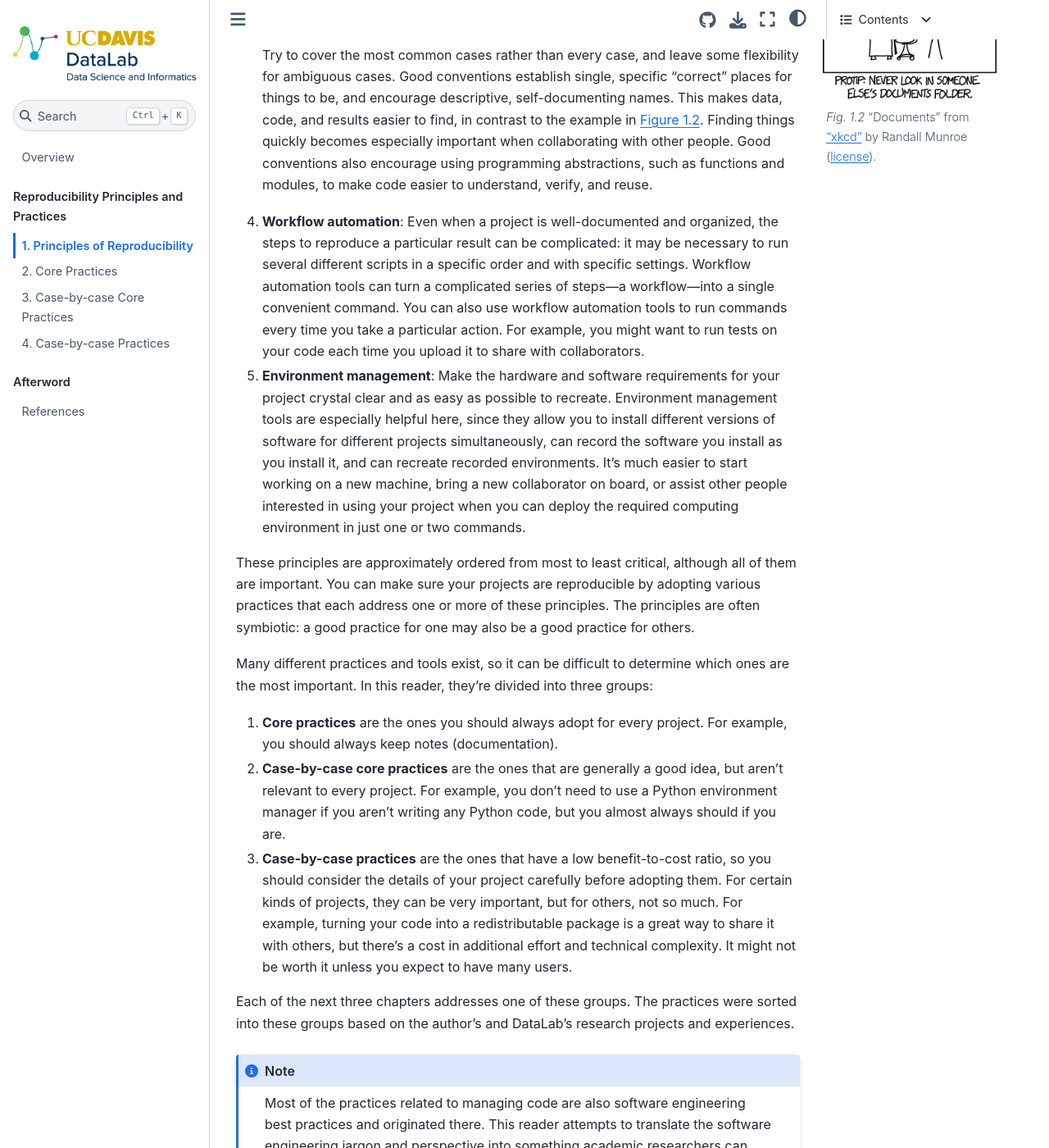
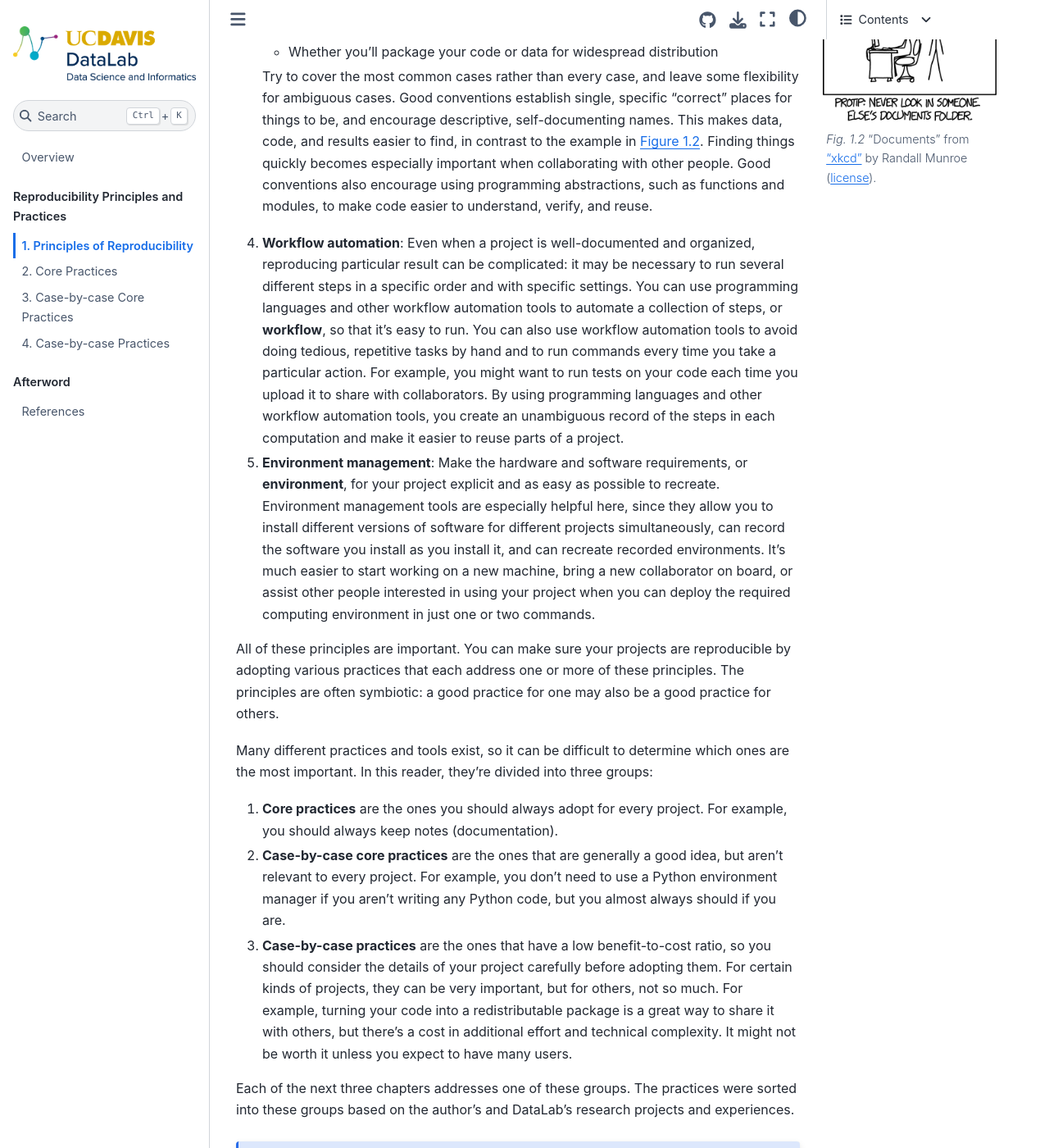
Before and after one commit to ucdavisdatalab/workshop_research_computing, a Jupyter Book: the page built from chapters/01_principles.md, in a window 1280 px wide and 1400 px high, scrolled down 1708 px. Shown: the whole window at 82% size. Built offline with Jupyter Book 1.0.4 settings and Sphinx 7.4.7 and the Sphinx Book theme 1.1.4, drawn with Linux system fonts in a browser that asks for light colours; some of the changed text lies outside the part shown.

Commit message:
Add fixes based on Elise's feedback, and others.

```diff
--- a/chapters/01_principles.md
+++ b/chapters/01_principles.md
@@ -59,7 +59,8 @@
 
 [phd]: https://www.phdcomics.com/
 
-2. **Artifact preservation**: Keep records so that you can revisit old results
+2. **Artifact preservation**: Every file you produce is an **artifact** of your
+   research. Keep records so that you can revisit old results
    or even "rewind" a project to an earlier state. Some things you might want
    records of include:
 
@@ -112,26 +113,29 @@
     and reuse.
 
 4. **Workflow automation**: Even when a project is well-documented and
-   organized, the steps to reproduce a particular result can be complicated: it
-   may be necessary to run several different scripts in a specific order and
-   with specific settings. Workflow automation tools can turn a complicated
-   series of steps---a workflow---into a single convenient command. You can
-   also use workflow automation tools to run commands every time you take a
+   organized, reproducing particular result can be complicated: it may be
+   necessary to run several different steps in a specific order and with
+   specific settings. You can use programming languages and other workflow
+   automation tools to automate a collection of steps, or **workflow**, so that
+   it's easy to run. You can also use workflow automation tools to avoid doing
+   tedious, repetitive tasks by hand and to run commands every time you take a
    particular action. For example, you might want to run tests on your code
-   each time you upload it to share with collaborators.
+   each time you upload it to share with collaborators. By using programming
+   languages and other workflow automation tools, you create an unambiguous
+   record of the steps in each computation and make it easier to reuse parts of
+   a project.
 
-5. **Environment management**: Make the hardware and software requirements for
-   your project crystal clear and as easy as possible to recreate. Environment
-   management tools are especially helpful here, since they allow you to
-   install different versions of software for different projects
-   simultaneously, can record the software you install as you install it, and
-   can recreate recorded environments. It's much easier to start working on a
-   new machine, bring a new collaborator on board, or assist other people
-   interested in using your project when you can deploy the required computing
-   environment in just one or two commands.
+5. **Environment management**: Make the hardware and software requirements, or
+   **environment**, for your project explicit and as easy as possible to
+   recreate. Environment management tools are especially helpful here, since
+   they allow you to install different versions of software for different
+   projects simultaneously, can record the software you install as you install
+   it, and can recreate recorded environments. It's much easier to start
+   working on a new machine, bring a new collaborator on board, or assist other
+   people interested in using your project when you can deploy the required
+   computing environment in just one or two commands.
 
-These principles are approximately ordered from most to least critical,
-although all of them are important. You can make sure your projects are
+All of these principles are important. You can make sure your projects are
 reproducible by adopting various practices that each address one or more of
 these principles. The principles are often symbiotic: a good practice for one
 may also be a good practice for others.
```
Also changed, not shown: chapters/02_core.md (+14 -0 lines), chapters/03_case_by_case_core.md (+40 -40 lines), chapters/04_case_by_case.md (+30 -16 lines).
